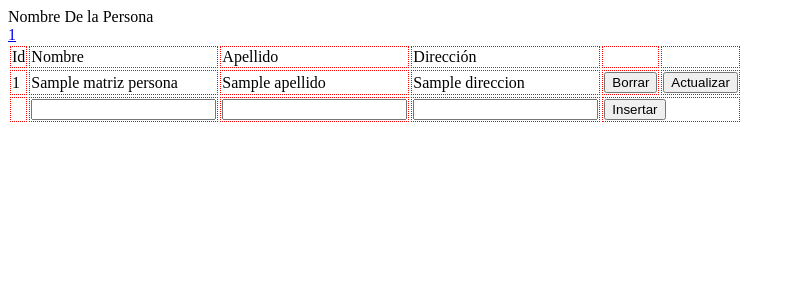
After one commit to mauriciocartagena/MVC, a PHP site: template view/Personas_view.php in a window 1280 px wide. The commit adds this page. Shown: the top 300 px of the page, without its empty margins (0-795 px from the left). Run offline with PHP 8.4, Linux system fonts and the light colour scheme; the template is opened without the code that fills it: most values are stand-ins (such as "Sample title", 1, 10 or a date in 2020).

Commit message:
agregando paginacion a la mvc Structura

```diff
--- a/index.php
+++ b/index.php
@@ -11,7 +11,7 @@
 
 
 <?php
-    require_once("controller/Productos_controlador.php");
+    require_once("controller/Personas_controlador.php");
 
 ?>
 
--- /dev/null
+++ b/model/paginacion.php
@@ -0,0 +1,35 @@
+<?php
+
+    require_once("Conectar.php");
+
+    $base = Conectar::conexion();
+
+    $tamagno_paginas=3;
+
+        if (isset( $_GET["pagina"] )) {
+
+            if ($_GET["pagina"]===1) {
+
+                header("Location:index.php");
+            }
+            else{
+                $pagina=$_GET["pagina"];
+            }
+        }else{
+            $pagina=1;
+        }
+        $empezar_desde = ($pagina-1) * $tamagno_paginas;
+
+        $sql_total="SELECT * FROM datos_usuarios";
+
+        $resultado = $base->prepare($sql_total);
+
+        $resultado->execute(array());
+
+        $num_filas=$resultado->rowCount();
+
+        $total_paginas = ceil($num_filas/$tamagno_paginas);
+
+
+
+?>
--- /dev/null
+++ b/view/Personas_view.php
@@ -0,0 +1,101 @@
+
+<!DOCTYPE html>
+<html lang="en">
+<head>
+    <meta charset="UTF-8">
+    <meta name="viewport" content="width=device-width, initial-scale=1.0">
+    <title>MVP</title>
+<style>
+    td{
+        border:1px dotted #FF0000 ;
+    }
+</style>
+</head>
+<body>
+
+
+<?php
+    require("model/paginacion.php");
+?>
+
+
+        <tr>
+            <td>Nombre De la Persona</td>
+        </tr>
+
+<form action="<?php echo $_SERVER['PHP_SELF']; ?>" method="post">
+    <table>
+        <tr>
+            <td class="primera_fila" >Id</td>
+            <td class="primera_fila" >Nombre</td>
+            <td class="primera_fila" >Apellido</td>
+            <td class="primera_fila" >Dirección</td>
+            <td class="sin" >&nbsp;</td>
+            <td class="sin" >&nbsp;</td>
+        </tr>
+
+    <?php
+
+        foreach( $matrizPersonas as $personas ):?>
+
+            <tr>
+                <td> <?php echo $personas["Id"]        ?> </td>
+                <td> <?php echo $personas["Nombre"]    ?> </td>
+                <td> <?php echo $personas["Apellido"]  ?> </td>
+                <td> <?php echo $personas["Direccion"] ?> </td>
+                <td class="bot" >
+                    <a href="borrar.php?Id=<?php echo $personas["Id"] ?>">
+                        <input
+                            type='button'
+                            name='del'
+                            id='del'
+                            value='Borrar'
+                        />
+                    </a>
+                </td>
+                <td>
+                <a href="editar.php?Id=<?php echo $personas["Id"] ?>&nom=<?php echo $personas["Nombre"] ?>&ape=<?php echo $personas["Apellido"] ?>&dir=<?php echo $personas["Direccion"] ?>">
+                    <input
+                        type='button'
+                        name='up'
+                        id='up'
+                        value='Actualizar'
+                    />
+                </a>
+                </td>
+
+    <?php
+        endforeach;
+    ?>
+                <tr>
+                    <td></td>
+                    <td>
+                        <input type="text" name="Nom" id="Nom" >
+                    </td>
+                    <td>
+                        <input type="text" name="Ape" id="Ape" >
+                    </td>
+                    <td>
+                        <input type="text" name="Dir" id="Dir" >
+                    </td>
+                    <td colspan="2" >
+                        <input name="cr" id="cr" class="btn btn-primary" type="submit" value="Insertar">
+                    </td>
+                </tr>
+
+        <!-- PAGINACIÓN -->
+
+        <?php
+
+            for ($i=1; $i <= $total_paginas ; $i++) {
+
+                echo "<a href='?pagina=". $i . "'>". $i ."</a>";
+            }
+
+        ?>
+    </table>
+</form>
+
+
+</body>
+</html>
```
Also changed, not shown: controller/Personas_controlador.php (added, +13 -0 lines), controller/Productos_controlador.php (deleted, +0 -13 lines), model/Personas_modelo.php (added, +38 -0 lines), model/Productos_modelo.php (deleted, +0 -36 lines), view/Productos_view.php (deleted, +0 -36 lines).
